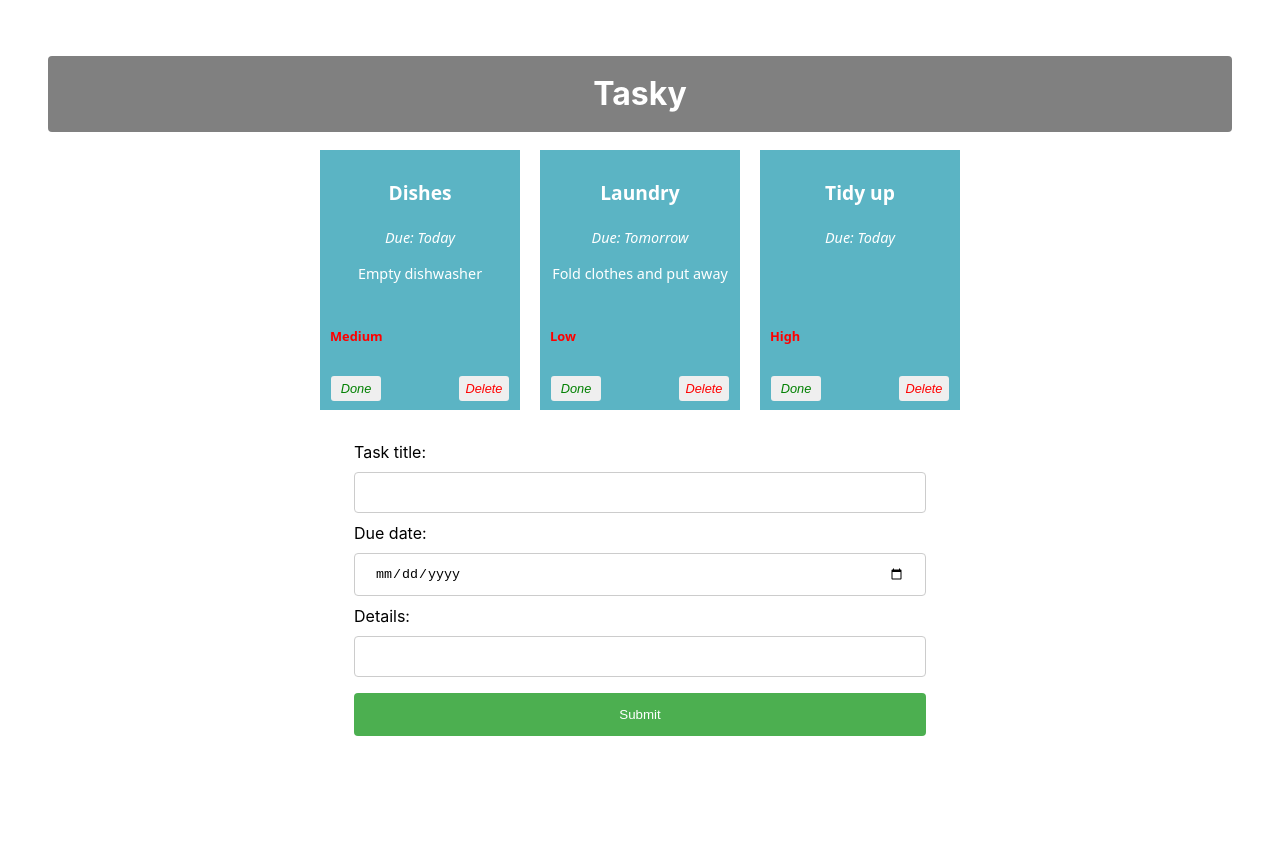
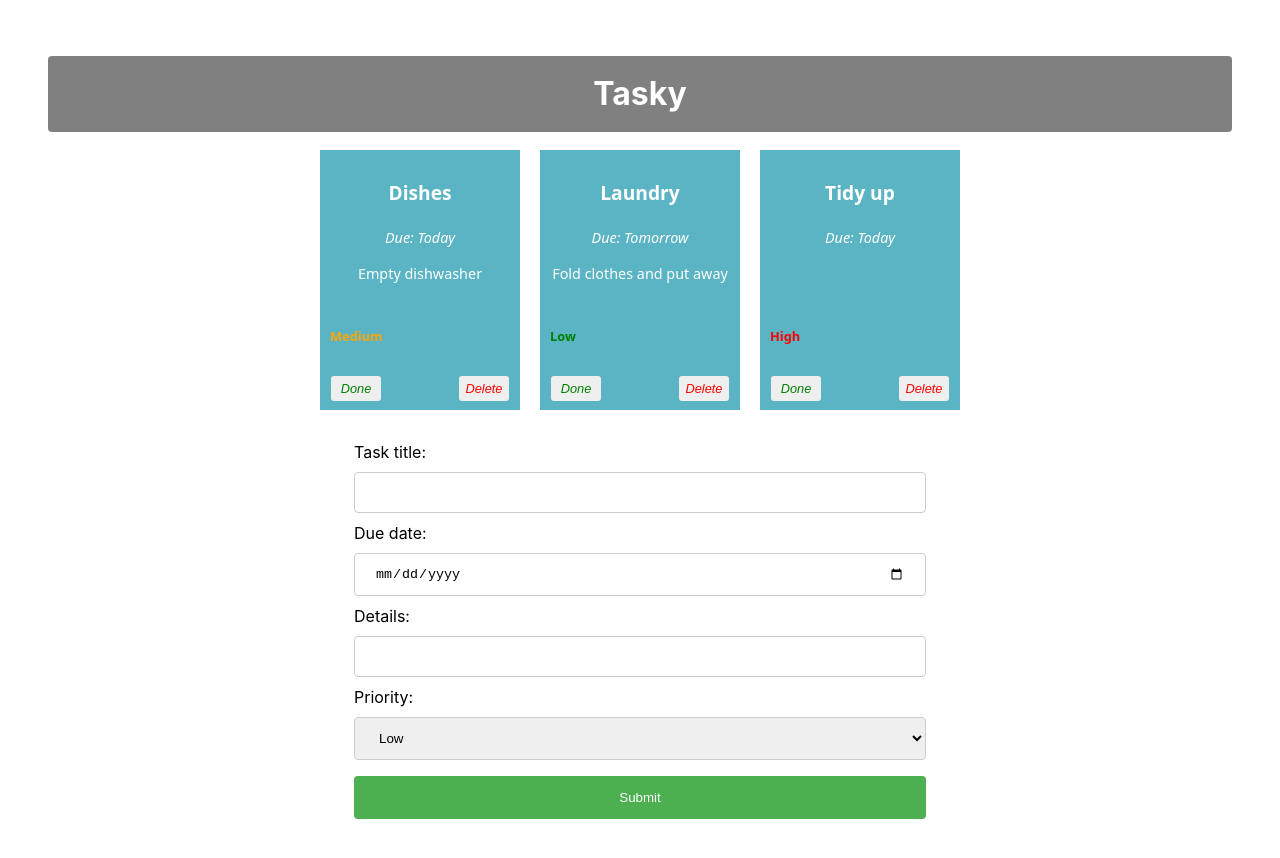
Before and after one commit to johannes-grcevic/react-basics-labs, a React (Vite) app in the folder tasky/: page / in a window 1280 px wide. Shown: the top 858 px of the page. Before the commit the page ends 812 px from the top, so only its background shows below. Built offline with nearby package versions, Linux system fonts and the light colour scheme.

Commit message:
Tasky Lab 2b - Exercises done

```diff
--- a/tasky/src/App.css
+++ b/tasky/src/App.css
@@ -60,6 +60,18 @@ div {
   font-size: 0.8em;
 }
 
+.priority[value="Low"] {
+  color: green;
+}
+
+.priority[value="Medium"] {
+  color: orange;
+}
+
+.priority[value="High"] {
+  color: red;
+}
+
 button {
   border: none;
   border-radius: 3px;
@@ -84,7 +96,7 @@ button {
   color: red;
 }
 
-input[type=text], input[type=date] {
+input[type=text], input[type=date], select[name=priority] {
   width: 100%;
   padding: 12px 20px;
   margin: 8px 0;
--- a/tasky/src/App.jsx
+++ b/tasky/src/App.jsx
@@ -16,7 +16,8 @@ function App() {
   const [ formState, setFormState ] = useState({
     title: "",
     description: "",
-    deadline: ""
+    deadline: "",
+    priority: "Low"
   });
 
   const doneHandler = (taskIndex) => {
@@ -44,6 +45,9 @@ function App() {
       case "deadline":
           form.deadline = event.target.value;
           break;
+      case "priority":
+        form.priority = event.target.value;
+        break;
       default:
           form = formState;
     }
--- a/tasky/src/components/Form.jsx
+++ b/tasky/src/components/Form.jsx
@@ -17,6 +17,15 @@ const AddTaskForm = (props) => {
             Details:
             <input type="text" name="description" onChange={(event) => props.change(event)} />
         </label>
+        <br/>
+        <label>
+            Priority:
+            <select name="priority" onChange={(event) => props.change(event)}>
+                <option value ="Low">Low</option>
+                <option value ="Medium">Medium</option>
+                <option value ="High">High</option>
+            </select>
+        </label>
         <input type="submit" value="Submit" />
         </form>
     </div>
--- a/tasky/src/components/Task.jsx
+++ b/tasky/src/components/Task.jsx
@@ -5,7 +5,7 @@ const Task = (props) => {
             <p className="title">{props.title}</p>
             <p className="deadline">Due: {props.deadline}</p>
             <p className="description">{props.description}</p>
-            <p className="priority" style={{color: !props.done ? 'red' : 'lightgrey'}}>{props.priority}</p>
+            <p className="priority" value={props.priority}>{props.priority}</p>
             <button onClick={props.markDone} className='doneButton'>Done</button>
             <button className='deleteButton' onClick={props.deleteTask}>Delete</button>
         </div>
```
